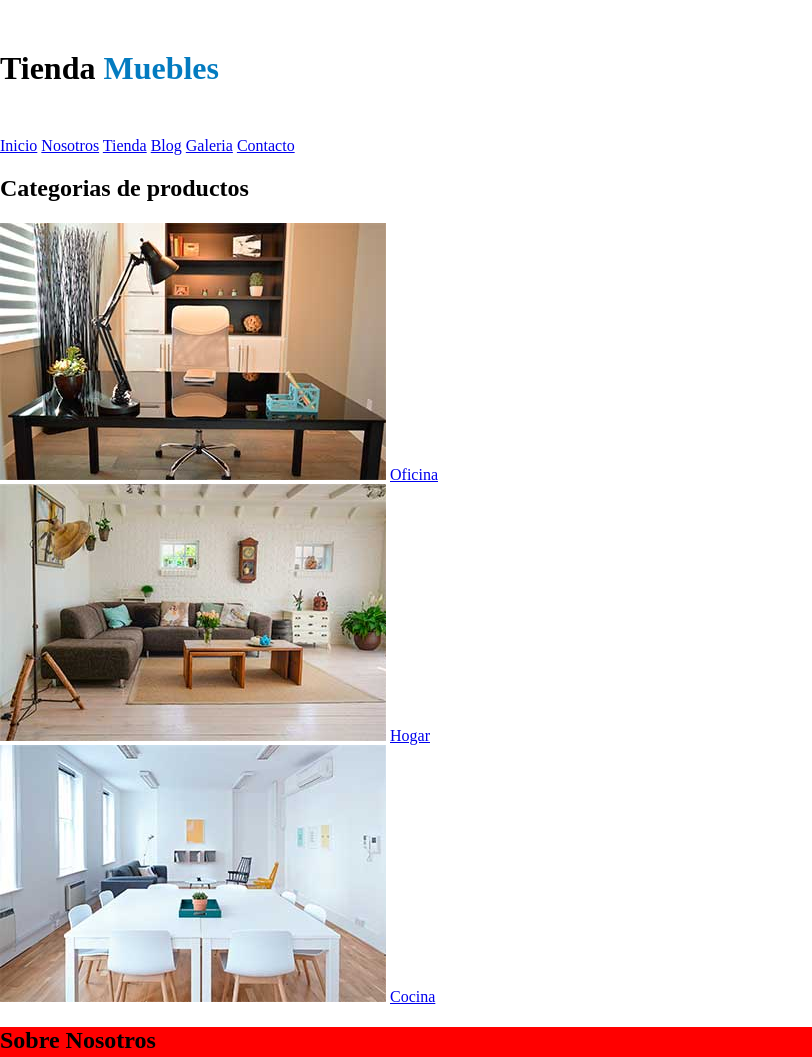
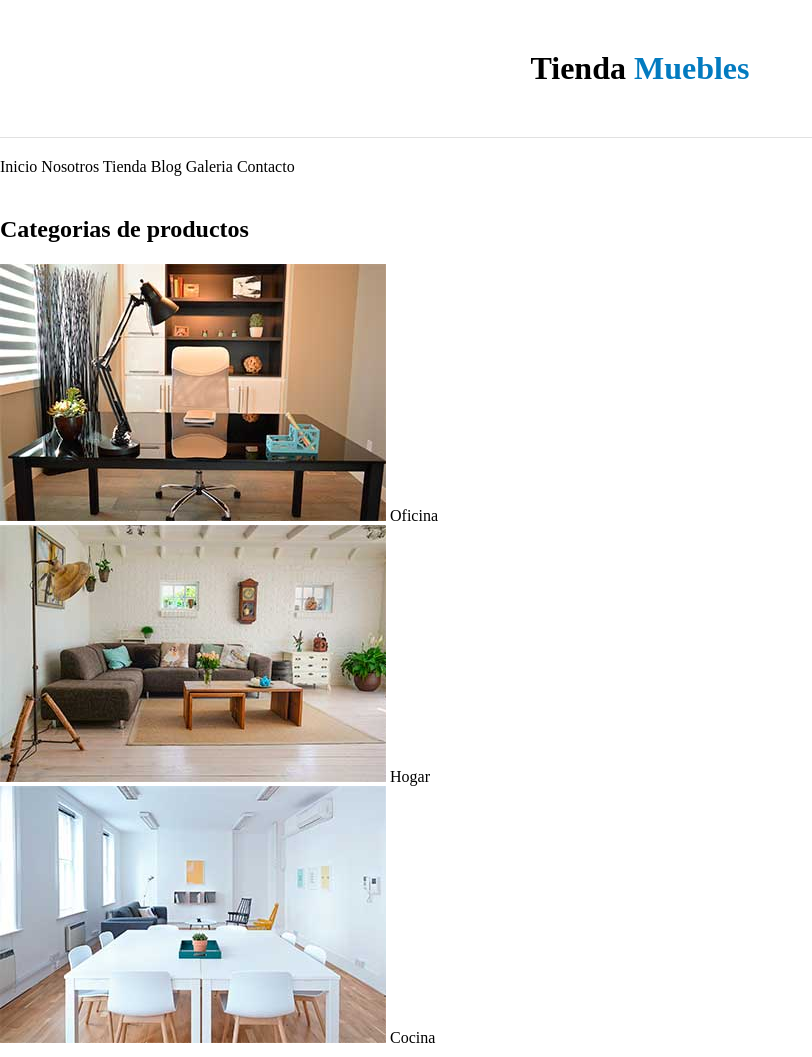
Before and after one commit to Grymbo/tiendaMueblesCSS, a plain HTML site: page index.html in a window 1280 px wide. Shown: the top 1057 px of the page, without its empty margins (0-812 px from the left). Drawn offline with Linux system fonts and the light colour scheme.

Commit message:
Agregando el border superior del navegador

```diff
--- a/assets/css/style.css
+++ b/assets/css/style.css
@@ -6,11 +6,23 @@ html {
     box-sizing: inherit;
 }
 
+/***--- Globales ---***/
+a {
+    text-decoration: none;
+    color: #000;
+}
+
+/***--- Header y Navegacion ---***/
 .nombre-sitio {
-    margin: 50px 0 50px 0;
+    margin: 50px 0;
+    text-align: center;
 }
 .nombre-sitio span {
     color: #037bc0;
+}
+.nav-principal {
+    border-top: 1px solid #e1e1e1;
+    padding: 20px 0;
 }
 
 /*** Box Model ***/
--- a/index.html
+++ b/index.html
@@ -13,7 +13,7 @@
         <h1 class="nombre-sitio">Tienda <span>Muebles</span></h1>
     </header>
 
-    <nav>
+    <nav class="nav-principal">
         <a href="index.html">Inicio</a>
         <a href="nosotros.html">Nosotros</a>
         <a href="tienda.html">Tienda</a>
```
